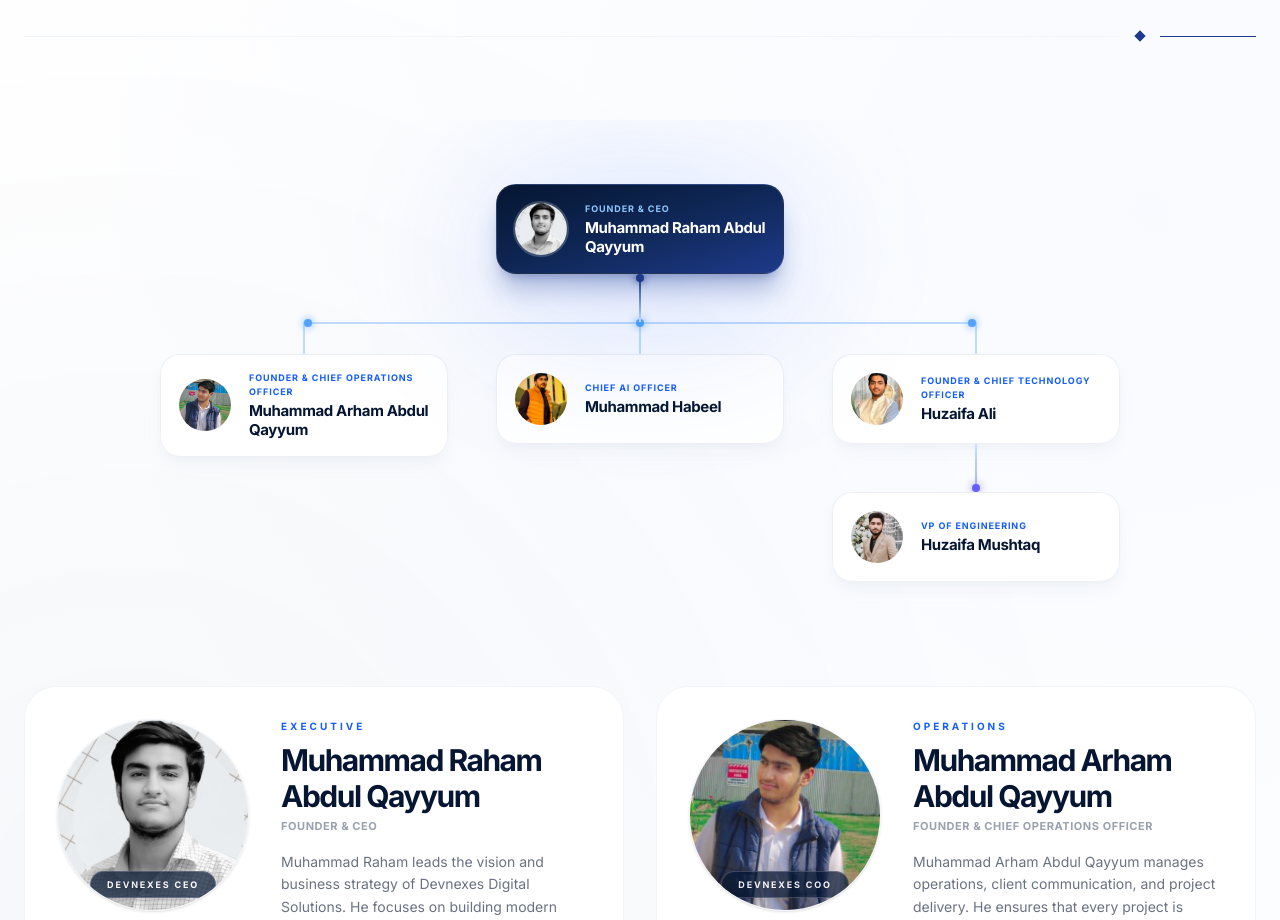
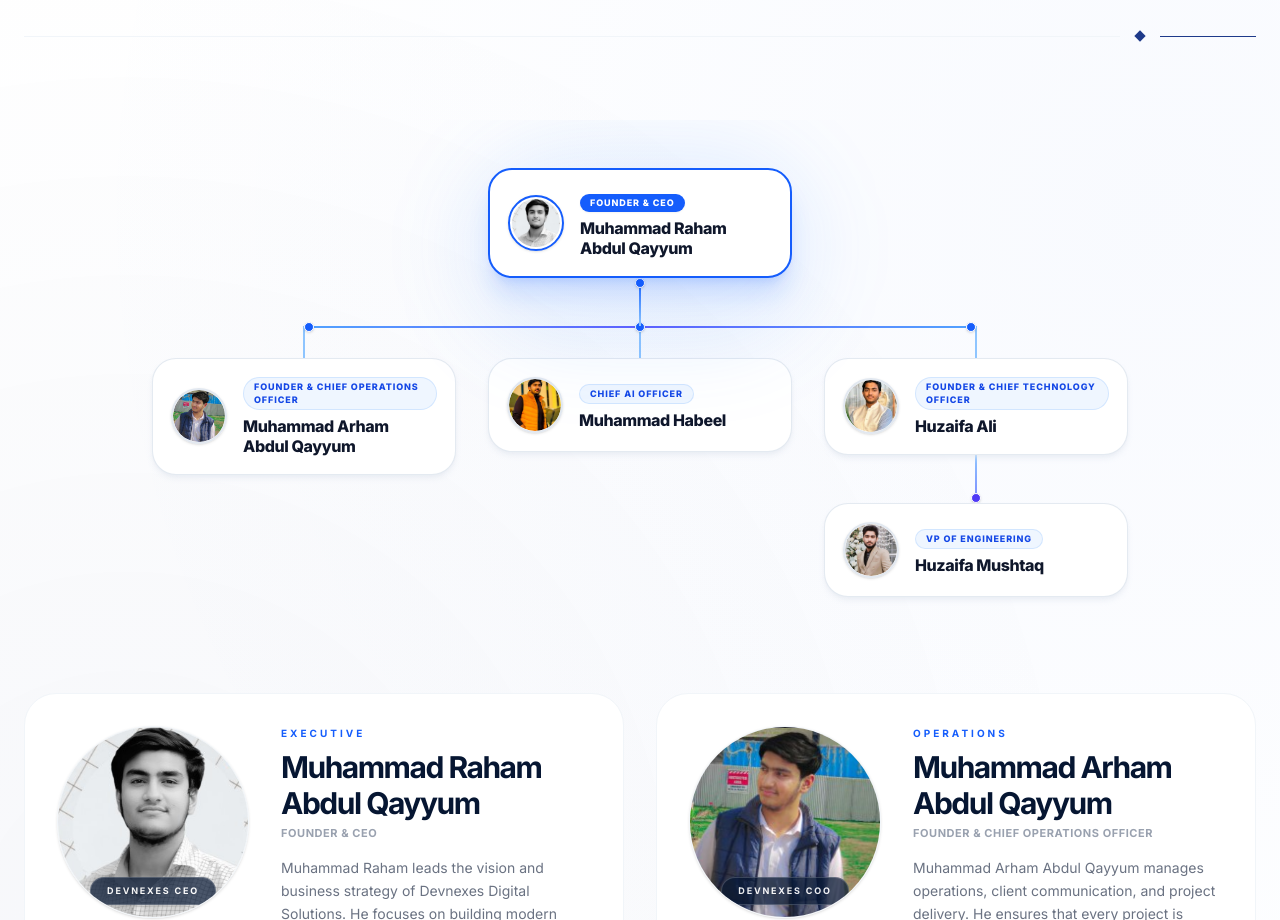
Before and after one commit to sultanraham/Devnexes, a React (Vite) app: page /about in a window 1280 px wide. Shown: the part 2460-3380 px from the top of the page. Built offline with nearby package versions, Linux system fonts and the light colour scheme; no server answers.

Commit message:
Transform OrganizationChart component into a clean, crisp white theme for leadership nodes

```diff
--- a/src/components/AboutPage.jsx
+++ b/src/components/AboutPage.jsx
@@ -92,26 +92,28 @@ const OrganizationChart = () => {
   const lead = team.find(m => m.slug === 'huzaifa-mushtaq')
   const caio = team.find(m => m.slug === 'muhammad-habeel')
 
-  const NodeCard = ({ member, gradient = false }) => {
+  const NodeCard = ({ member, isCeo = false }) => {
     if (!member) return null;
     return (
       <Link to={`/team/${member.slug}`} className="block">
         <motion.div
           whileHover={{ y: -4, scale: 1.02 }}
-          className={`relative flex items-center gap-4 p-4 rounded-[20px] border transition-all duration-300 w-72 z-10 cursor-pointer ${
-            gradient
-              ? 'bg-gradient-to-br from-[#061632] via-[#0f2756] to-[#1e3a8a] border-white/10 shadow-xl shadow-blue-900/30 text-white'
-              : 'bg-white/90 backdrop-blur-md border-slate-200/60 shadow-lg shadow-slate-200/40 hover:shadow-2xl hover:shadow-blue-900/10 hover:border-blue-300'
+          className={`relative flex items-center gap-4 p-4.5 rounded-3xl transition-all duration-300 w-76 z-10 cursor-pointer ${
+            isCeo
+              ? 'bg-white border-2 border-blue-600 shadow-xl shadow-blue-600/15 hover:shadow-2xl hover:shadow-blue-600/25 hover:border-blue-700'
+              : 'bg-white border border-slate-200/90 shadow-md shadow-slate-200/60 hover:shadow-xl hover:border-blue-400'
           }`}
         >
-          <div className={`w-14 h-14 rounded-full overflow-hidden shrink-0 border-2 shadow-inner ${gradient ? 'border-white/20' : 'border-white'}`}>
-            <img src={member.photo} alt={member.name} className="w-full h-full object-cover" style={{ objectPosition: member.photoPos || 'center top' }} />
+          <div className={`w-14 h-14 rounded-full overflow-hidden shrink-0 border-2 shadow-sm ${isCeo ? 'border-blue-600 p-0.5' : 'border-slate-200'}`}>
+            <img src={member.photo} alt={member.name} className="w-full h-full object-cover rounded-full" style={{ objectPosition: member.photoPos || 'center top' }} />
           </div>
           <div className="text-left flex-1">
-            <p className={`text-[9px] font-bold uppercase tracking-widest mb-1 ${gradient ? 'text-blue-300' : 'text-blue-600'}`}>
+            <span className={`inline-block text-[9px] font-extrabold uppercase tracking-widest mb-1.5 px-2.5 py-0.5 rounded-full ${
+              isCeo ? 'bg-blue-600 text-white shadow-xs' : 'bg-blue-50 text-blue-700 border border-blue-200/60'
+            }`}>
               {member.role.includes('—') ? member.role.split('—')[1].trim() : (member.role.includes('CEO') ? 'Founder & CEO' : member.role)}
-            </p>
-            <h4 className={`font-bold text-[15px] tracking-tight leading-tight ${gradient ? 'text-white' : 'text-[#061632]'}`}>
+            </span>
+            <h4 className="font-extrabold text-base tracking-tight leading-tight text-slate-900">
               {member.name}
             </h4>
           </div>
@@ -121,33 +123,33 @@ const OrganizationChart = () => {
   }
 
   return (
-    <div className="w-full flex justify-center py-16 mb-10 overflow-x-auto hide-scrollbar">
+    <div className="w-full flex justify-center py-12 mb-12 overflow-x-auto hide-scrollbar">
       <div className="min-w-[1100px] flex flex-col items-center px-4 relative">
 
         {/* CEO Level */}
         <div className="flex flex-col items-center relative z-20">
-          <div className="absolute -inset-8 bg-blue-600/10 blur-3xl rounded-full z-0 pointer-events-none" />
+          <div className="absolute -inset-6 bg-blue-500/10 blur-2xl rounded-full z-0 pointer-events-none" />
           <motion.div initial={{ opacity: 0, y: 20 }} whileInView={{ opacity: 1, y: 0 }} viewport={{ once: true }}>
-            <NodeCard member={ceo} gradient={true} />
+            <NodeCard member={ceo} isCeo={true} />
           </motion.div>
           {/* Vertical line down from CEO */}
-          <div className="relative w-[2px] h-12 bg-gradient-to-b from-[#1e3a8a] to-blue-200">
-             <div className="absolute top-0 left-1/2 -translate-x-1/2 w-2 h-2 rounded-full bg-[#1e3a8a] shadow-[0_0_8px_#1e3a8a]" />
+          <div className="relative w-[2px] h-12 bg-gradient-to-b from-blue-600 to-blue-300">
+             <div className="absolute top-0 left-1/2 -translate-x-1/2 w-2.5 h-2.5 rounded-full bg-blue-600 border border-white shadow-sm" />
           </div>
         </div>
 
         {/* Second Level Container */}
         <div className="relative flex justify-center gap-12 w-full z-10">
           {/* Horizontal connection line */}
-          <div className="absolute top-0 left-1/2 -translate-x-1/2 w-[672px] h-[2px] bg-blue-200">
-            <div className="absolute top-1/2 left-0 -translate-y-1/2 w-2 h-2 rounded-full bg-blue-400 shadow-[0_0_8px_#60a5fa]" />
-            <div className="absolute top-1/2 right-0 -translate-y-1/2 w-2 h-2 rounded-full bg-blue-400 shadow-[0_0_8px_#60a5fa]" />
-            <div className="absolute top-1/2 left-1/2 -translate-x-1/2 -translate-y-1/2 w-2 h-2 rounded-full bg-blue-400 shadow-[0_0_8px_#60a5fa]" />
+          <div className="absolute top-0 left-1/2 -translate-x-1/2 w-[672px] h-[2px] bg-gradient-to-r from-blue-400 via-indigo-500 to-blue-400">
+            <div className="absolute top-1/2 left-0 -translate-y-1/2 w-2.5 h-2.5 rounded-full bg-blue-600 border border-white shadow-sm" />
+            <div className="absolute top-1/2 right-0 -translate-y-1/2 w-2.5 h-2.5 rounded-full bg-blue-600 border border-white shadow-sm" />
+            <div className="absolute top-1/2 left-1/2 -translate-x-1/2 -translate-y-1/2 w-2.5 h-2.5 rounded-full bg-blue-600 border border-white shadow-sm" />
           </div>
 
           {/* COO Branch */}
           <div className="flex flex-col items-center w-72">
-            <div className="w-[2px] h-8 bg-blue-200" />
+            <div className="w-[2px] h-8 bg-blue-300" />
             <motion.div initial={{ opacity: 0, x: -20 }} whileInView={{ opacity: 1, x: 0 }} viewport={{ once: true }}>
               <NodeCard member={coo} />
             </motion.div>
@@ -155,7 +157,7 @@ const OrganizationChart = () => {
 
           {/* CAIO Branch */}
           <div className="flex flex-col items-center w-72">
-            <div className="w-[2px] h-8 bg-blue-200" />
+            <div className="w-[2px] h-8 bg-blue-300" />
             <motion.div initial={{ opacity: 0, y: 20 }} whileInView={{ opacity: 1, y: 0 }} viewport={{ once: true }}>
               <NodeCard member={caio} />
             </motion.div>
@@ -163,14 +165,14 @@ const OrganizationChart = () => {
 
           {/* CTO Branch */}
           <div className="flex flex-col items-center w-72">
-            <div className="w-[2px] h-8 bg-blue-200" />
+            <div className="w-[2px] h-8 bg-blue-300" />
             <motion.div initial={{ opacity: 0, x: 20 }} whileInView={{ opacity: 1, x: 0 }} viewport={{ once: true }}>
               <NodeCard member={cto} />
             </motion.div>
 
             {/* Line down to Tech Lead */}
-            <div className="relative w-[2px] h-12 bg-gradient-to-b from-blue-200 to-indigo-300">
-                <div className="absolute bottom-0 left-1/2 -translate-x-1/2 w-2 h-2 rounded-full bg-indigo-500 shadow-[0_0_8px_#818cf8]" />
+            <div className="relative w-[2px] h-12 bg-gradient-to-b from-blue-300 to-indigo-400">
+                <div className="absolute bottom-0 left-1/2 -translate-x-1/2 w-2.5 h-2.5 rounded-full bg-indigo-600 border border-white shadow-sm" />
             </div>
 
             {/* Tech Lead */}
```
